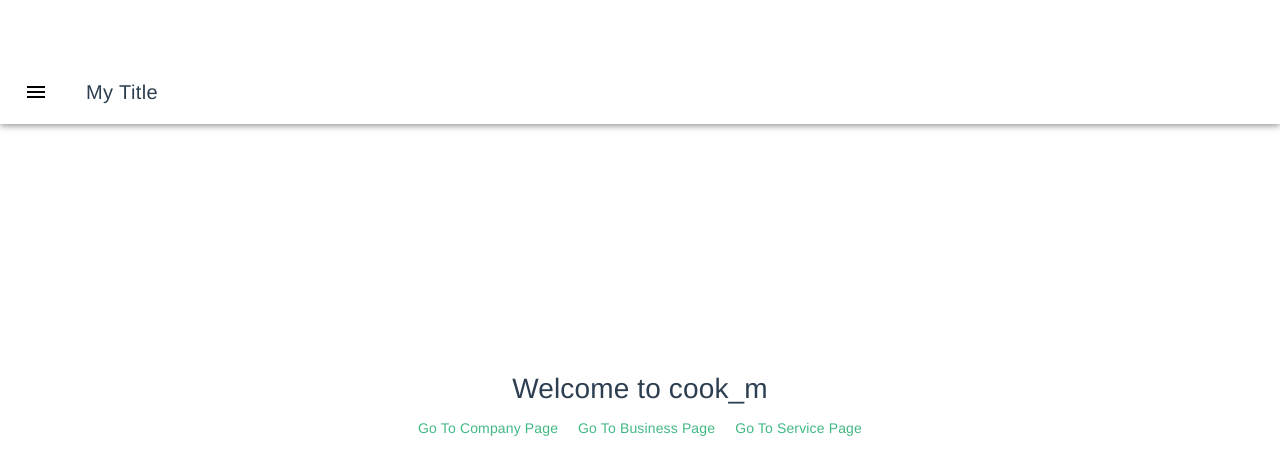
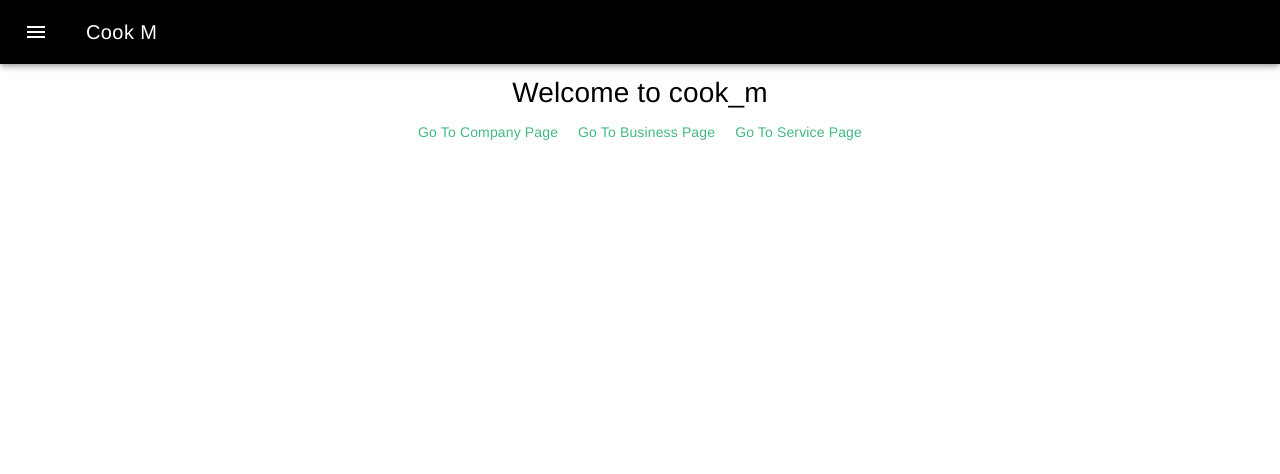
Before and after one commit to mikimiki1212/cook_m, a Vue app: page / in a window 1280 px wide. Shown: the top 474 px of the page. Built offline with nearby package versions, Linux system fonts and the light colour scheme.

Commit message:
メニューのアイコン、色、サイズを変更した

```diff
--- a/src/App.vue
+++ b/src/App.vue
@@ -5,7 +5,7 @@
         <md-button class="md-icon-button" @click="showNavigation = true">
           <md-icon>menu</md-icon>
         </md-button>
-        <span class="md-title">My Title</span>
+        <span class="md-title">Cook M</span>
       </md-toolbar>
 
       <md-drawer :md-active.sync="showNavigation">
@@ -13,22 +13,22 @@
         <md-list>
         <md-list-item>
           <md-icon>child_care</md-icon>
-          <span class="md-list-item-text"><router-link to="/top">ホーム</router-link></span>
+          <span class="md-list-item-text"><router-link to="/" class="hogehoge">ホーム</router-link></span>
         </md-list-item>
 
           <md-list-item>
             <md-icon>sentiment_satisfied_alt</md-icon>
-            <span class="md-list-item-text"><router-link to="/company">会社紹介</router-link></span>
+            <span class="md-list-item-text"><router-link to="/company" class="hogehoge">会社紹介</router-link></span>
           </md-list-item>
 
           <md-list-item>
             <md-icon>face</md-icon>
-            <span class="md-list-item-text"><router-link to="/business">事業紹介</router-link></span>
+            <span class="md-list-item-text"><router-link to="/business" class="hogehoge">事業紹介</router-link></span>
           </md-list-item>
 
           <md-list-item>
             <md-icon>insert_emoticon</md-icon>
-            <span class="md-list-item-text"><router-link to="/service">サービス案内</router-link></span>
+            <span class="md-list-item-text"><router-link to="/service" class="hogehoge">サービス案内</router-link></span>
           </md-list-item>
 
         </md-list>
@@ -50,19 +50,33 @@ export default {
 
 <style lang="scss" scoped>
   .page-container {
-    min-height: 300px;
-    overflow: hidden;
-    position: relative;
   }
 
    // Demo purposes only
   .md-drawer {
-    width: 230px;
-    max-width: calc(100vw - 125px);
+    width: 200px;
+    background-color: black;
   }
 
   .md-content {
     padding: 16px;
+  }
+
+  .md-toolbar {
+    color: black;
+    background-color: black;
+  }
+
+  .md-title {
+    color: white;
+  }
+
+  .md-icon {
+    color: white;
+  }
+
+  .hogehoge {
+    color: white;
   }
 
   #app {
@@ -70,7 +84,7 @@ export default {
     -webkit-font-smoothing: antialiased;
     -moz-osx-font-smoothing: grayscale;
     text-align: center;
-    color: #2c3e50;
-    margin-top: 60px;
+    color: black;
+    margin-top: 0px;
   }
 </style>
```
